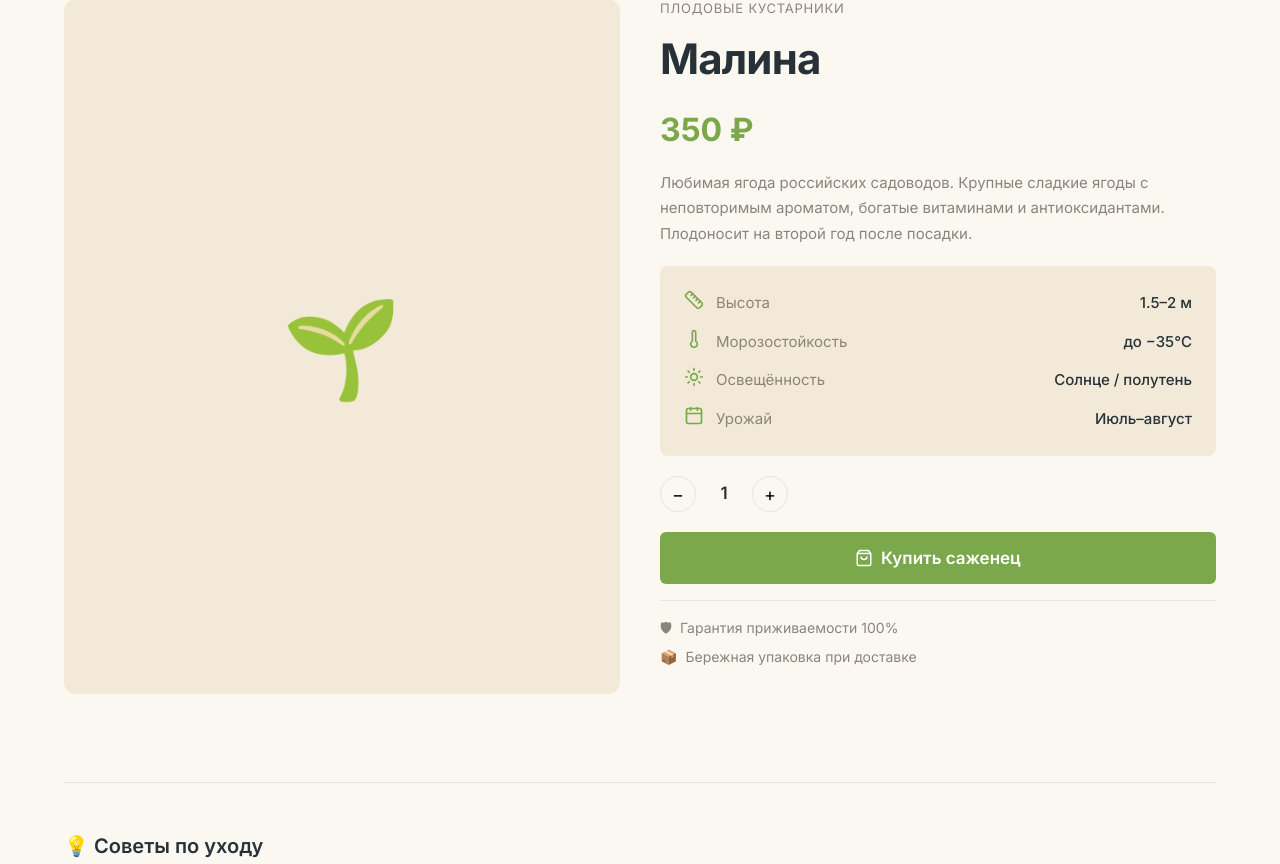
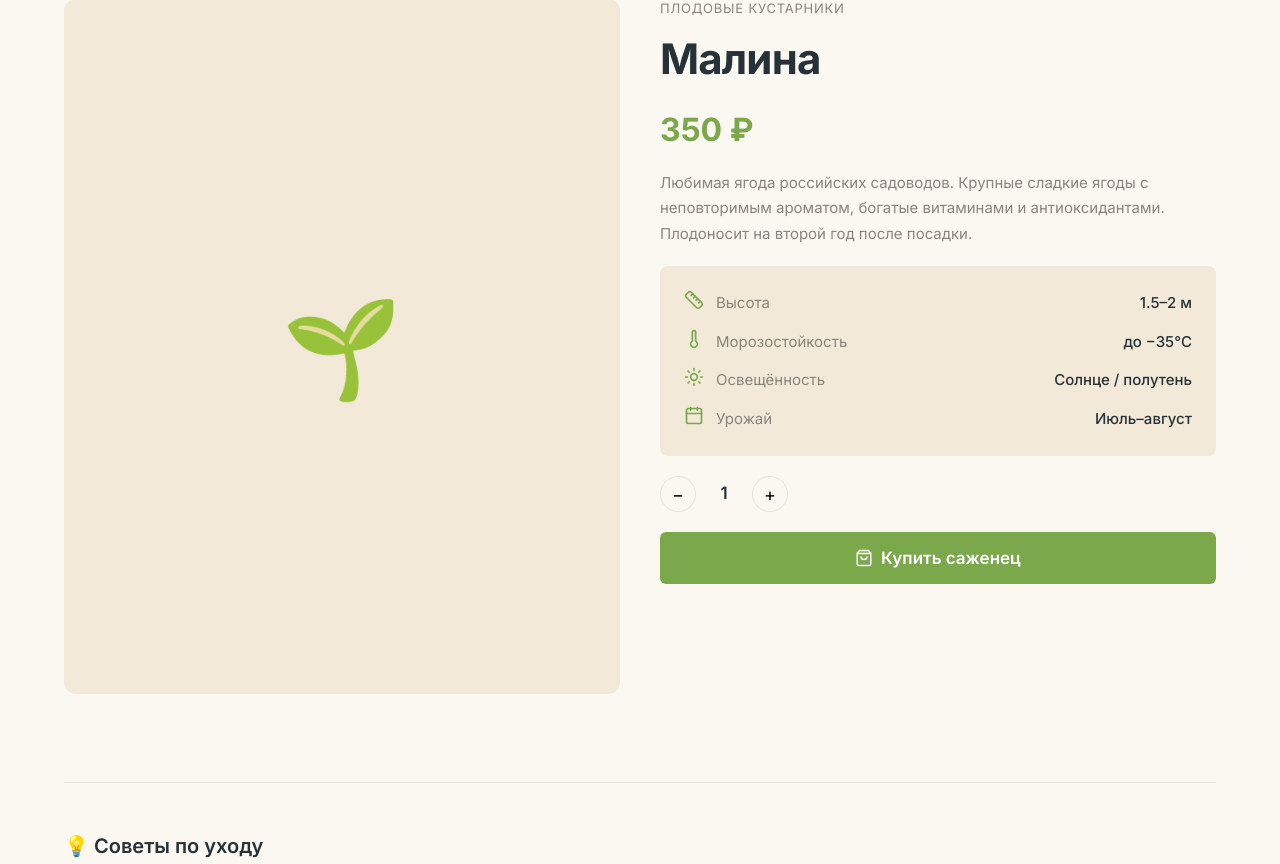
Before and after one commit to trebla-cod-pip/tvoysad, a Django app: page /item/malina-sadovaya/ in a window 1280 px wide. Shown: the part 175-1039 px from the top of the page. Run offline with Django 4.2, Linux system fonts and the light colour scheme; data comes from the database, SQL or seed files in the repository; data that the repository does not hold is empty; parts of the project's set-up code (start-up, migrations or seed data) failed here and were passed over; some libraries are stand-ins or nearby versions.

Commit message:
Удалить блок гарантий со страницы товара и CSS классы
Co-Authored-By: Claude Sonnet 4.6 <noreply@anthropic.com>

```diff
--- a/static/css/base.css
+++ b/static/css/base.css
@@ -541,8 +541,6 @@ input, textarea, select { font-family: inherit; }
 }
 .qty-btn:hover { background: var(--muted); }
 .qty-val { font-size: 17px; font-weight: 600; min-width: 32px; text-align: center; }
-.item-guarantees { display: flex; flex-direction: column; gap: 8px; padding-top: 16px; border-top: 1px solid var(--border); margin-top: 16px; }
-.guarantee-row { display: flex; align-items: center; gap: 8px; font-size: 14px; color: var(--muted-foreground); }
 .care-section { margin-top: 48px; }
 .care-title { font-size: 20px; font-weight: 600; margin-bottom: 16px; display: flex; align-items: center; gap: 8px; }
 .care-text { font-size: 16px; line-height: 1.8; color: var(--foreground); }
--- a/templates/catalog/item.html
+++ b/templates/catalog/item.html
@@ -106,19 +106,6 @@
         Купить саженец
       </button>
 
-      <div class="item-guarantees">
-        <div class="guarantee-row">
-          <span>🛡</span> <span>Гарантия приживаемости 100%</span>
-        </div>
-        <div class="guarantee-row">
-          <span>📦</span> <span>Бережная упаковка при доставке</span>
-        </div>
-        {% if product.stock < 10 %}
-        <div class="guarantee-row" style="color:var(--destructive)">
-          <span>⚠️</span> <span>Осталось {{ product.stock }} шт — торопитесь!</span>
-        </div>
-        {% endif %}
-      </div>
     </div>
   </div>
 
```
